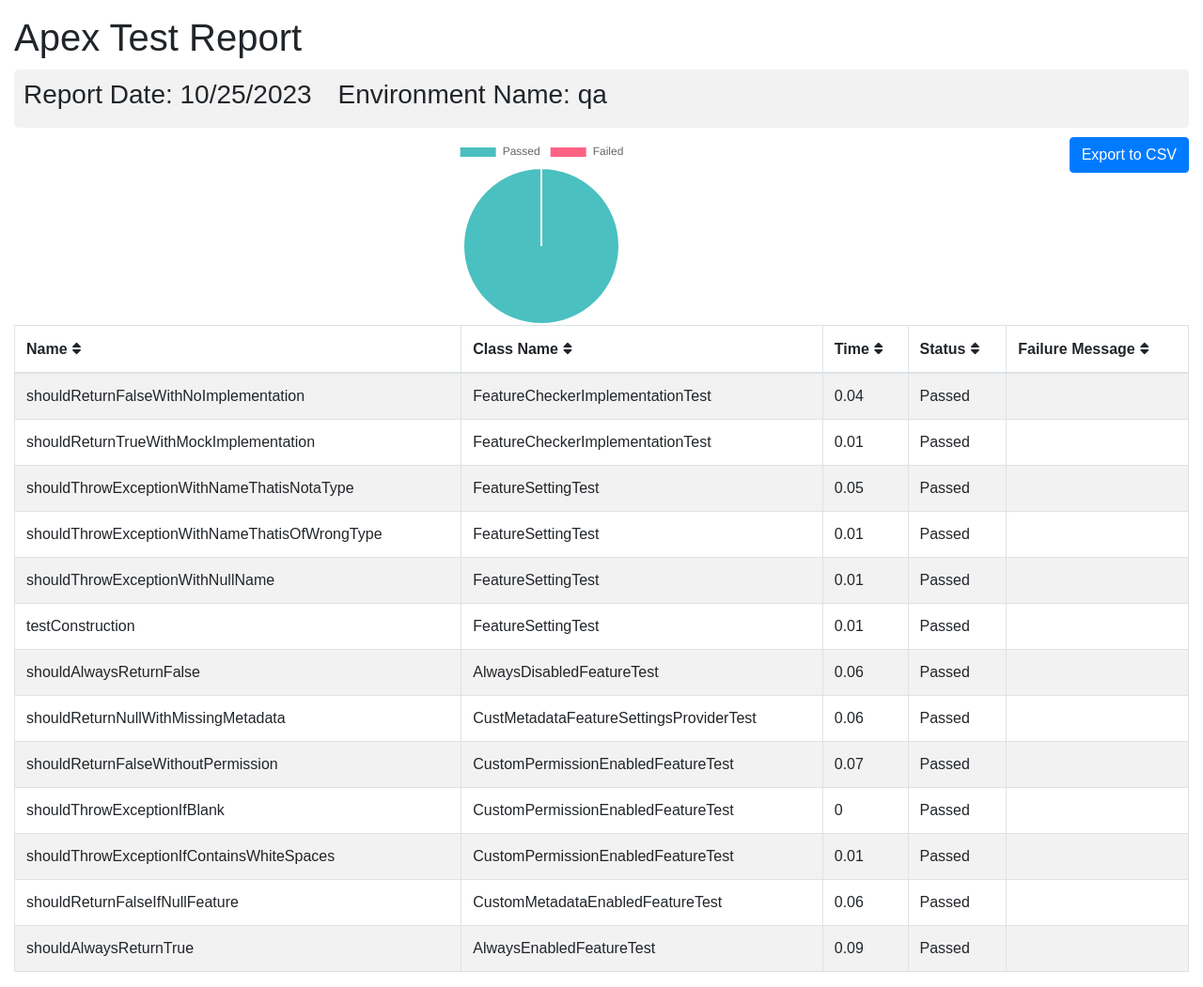
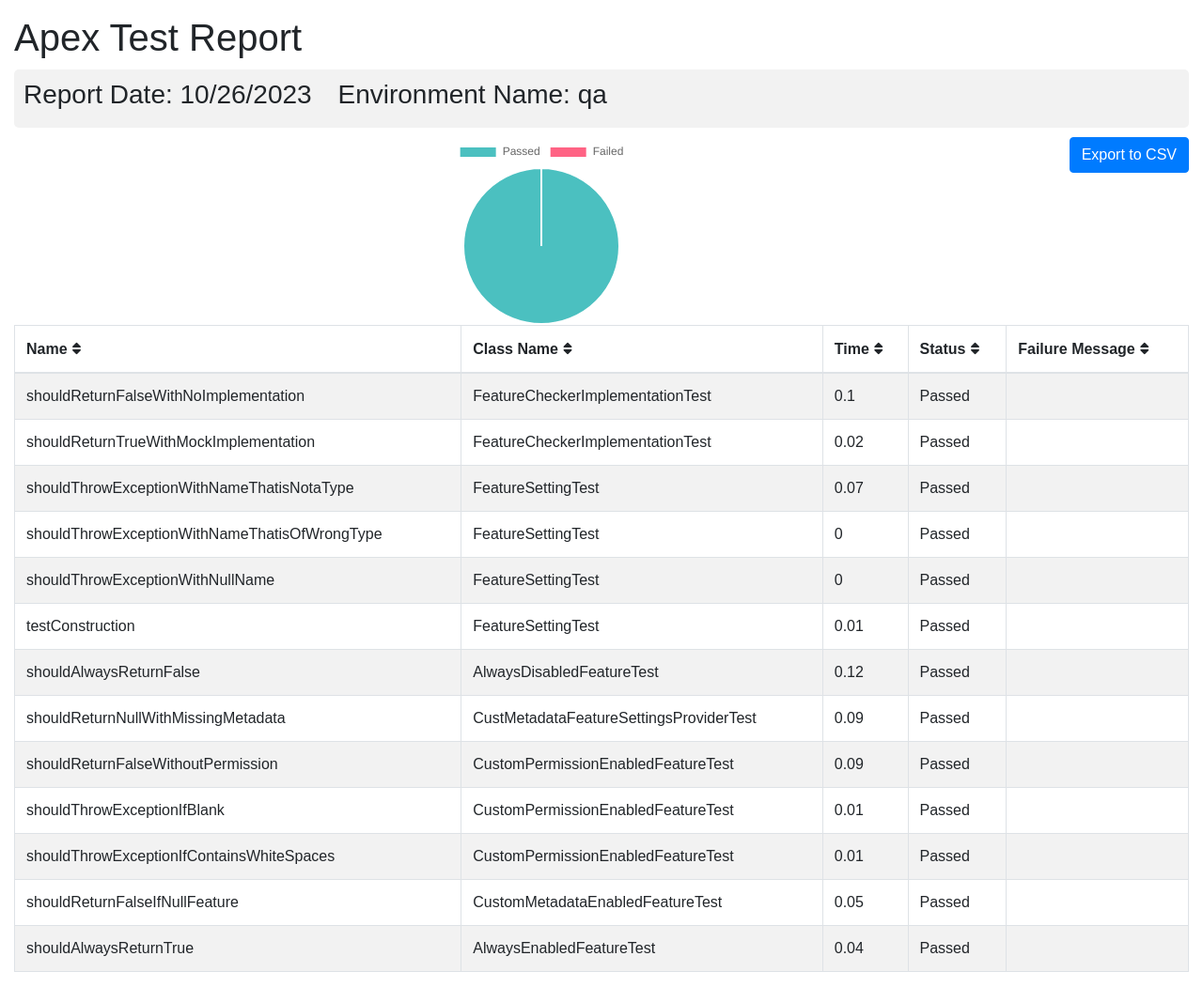
Before and after one commit to flxbl-io/sfops-dashboard, a Jekyll site: the page apextestResults/qa.html, which Jekyll copies as it is, in a window 1280 px wide. Shown: the whole page at 94% size. Built offline with Jekyll 4.4.1, drawn with Linux system fonts in a browser that asks for light colours.

Commit message:
updated test results of qa

```diff
--- a/apextestResults/qa.html
+++ b/apextestResults/qa.html
@@ -102,7 +102,7 @@
       <div class="container-fluid">
         <h1 class="mt-3">Apex Test Report</h1>
         <div class="info-card">
-        <h3>Report Date: 10/25/2023 <span style="margin-left: 20px;">Environment Name: qa</span></h3>
+        <h3>Report Date: 10/26/2023 <span style="margin-left: 20px;">Environment Name: qa</span></h3>
         </div>
         <button onclick="exportTableToCSV('testReport.csv')" class="btn btn-primary float-right">Export to CSV</button>
         <div id="chart-container">
@@ -123,35 +123,35 @@
         <tr>
           <td>shouldReturnFalseWithNoImplementation</td>
           <td>FeatureCheckerImplementationTest</td>
-          <td>0.04</td>
+          <td>0.1</td>
           <td>Passed</td>
           <td></td>
         </tr>
         <tr>
           <td>shouldReturnTrueWithMockImplementation</td>
           <td>FeatureCheckerImplementationTest</td>
-          <td>0.01</td>
+          <td>0.02</td>
           <td>Passed</td>
           <td></td>
         </tr>
         <tr>
           <td>shouldThrowExceptionWithNameThatisNotaType</td>
           <td>FeatureSettingTest</td>
-          <td>0.05</td>
+          <td>0.07</td>
           <td>Passed</td>
           <td></td>
         </tr>
         <tr>
           <td>shouldThrowExceptionWithNameThatisOfWrongType</td>
           <td>FeatureSettingTest</td>
-          <td>0.01</td>
+          <td>0</td>
           <td>Passed</td>
           <td></td>
         </tr>
         <tr>
           <td>shouldThrowExceptionWithNullName</td>
           <td>FeatureSettingTest</td>
-          <td>0.01</td>
+          <td>0</td>
           <td>Passed</td>
           <td></td>
         </tr>
@@ -165,28 +165,28 @@
         <tr>
           <td>shouldAlwaysReturnFalse</td>
           <td>AlwaysDisabledFeatureTest</td>
-          <td>0.06</td>
+          <td>0.12</td>
           <td>Passed</td>
           <td></td>
         </tr>
         <tr>
           <td>shouldReturnNullWithMissingMetadata</td>
           <td>CustMetadataFeatureSettingsProviderTest</td>
-          <td>0.06</td>
+          <td>0.09</td>
           <td>Passed</td>
           <td></td>
         </tr>
         <tr>
           <td>shouldReturnFalseWithoutPermission</td>
           <td>CustomPermissionEnabledFeatureTest</td>
-          <td>0.07</td>
+          <td>0.09</td>
           <td>Passed</td>
           <td></td>
         </tr>
         <tr>
           <td>shouldThrowExceptionIfBlank</td>
           <td>CustomPermissionEnabledFeatureTest</td>
-          <td>0</td>
+          <td>0.01</td>
           <td>Passed</td>
           <td></td>
         </tr>
@@ -200,14 +200,14 @@
         <tr>
           <td>shouldReturnFalseIfNullFeature</td>
           <td>CustomMetadataEnabledFeatureTest</td>
-          <td>0.06</td>
+          <td>0.05</td>
           <td>Passed</td>
           <td></td>
         </tr>
         <tr>
           <td>shouldAlwaysReturnTrue</td>
           <td>AlwaysEnabledFeatureTest</td>
-          <td>0.09</td>
+          <td>0.04</td>
           <td>Passed</td>
           <td></td>
         </tr>
```
